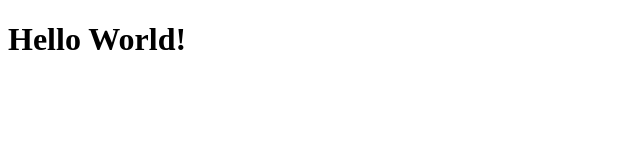
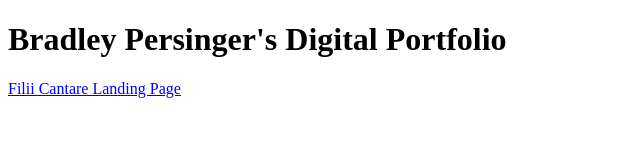
Before and after one commit to bapersinger/bapersinger.github.io, a plain HTML site: page index.html in a window 1280 px wide. Shown: the whole page, without its empty margins (0-640 px from the left). Drawn offline with Linux system fonts and the light colour scheme.

Commit message:
Add link to Filii Cantare Page

```diff
--- a/index.html
+++ b/index.html
@@ -4,6 +4,7 @@
 	<title>B. Persinger Digital Portfolio</title>
 </head>
 <body>
-	<H1>Hello World!</H1>
+	<H1>Bradley Persinger's Digital Portfolio</H1>
+	<a href="https://bapersinger.github.io/filii-cantare" target="_blank"> Filii Cantare Landing Page</a>
 </body>
 </html>
```
